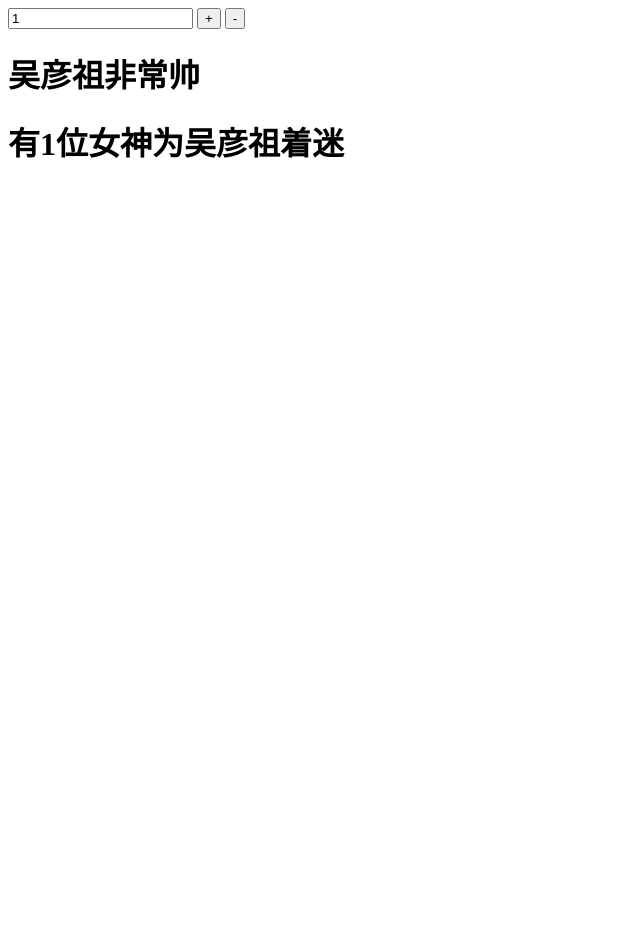
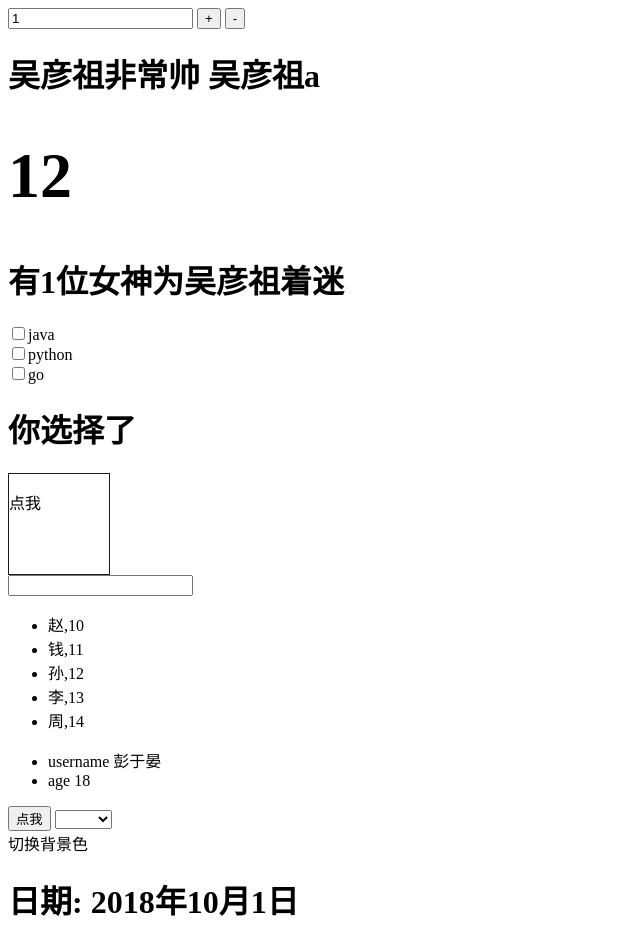
Before and after one commit to zrrd/js-demo, a website: page hello-vue/index.html in a window 1280 px wide. Shown: the whole page, without its empty margins (0-640 px from the left). Before the commit the page ends 800 px from the top, so only its background shows below. Drawn offline with nearby package versions, Linux system fonts and the light colour scheme.

Commit message:
feat(vue):vue基本内容学习 2

```diff
--- a/hello-vue/index.html
+++ b/hello-vue/index.html
@@ -1,37 +1,122 @@
 <!DOCTYPE html>
-<html lang="en" xmlns:v-on="http://www.w3.org/1999/xhtml">
+<!--suppress ALL -->
+<html lang="en">
 <head>
-  <meta charset="UTF-8">
+  <meta charset="UTF-8" xmlns:v-bind="http://www.w3.org/1999/xhtml"
+        xmlns:v-bind="http://www.w3.org/1999/xhtml" xmlns:v-on="http://www.w3.org/1999/xhtml"
+        xmlns:v-on="http://www.w3.org/1999/xhtml">
   <title>Title</title>
+  <style>
+    .red {
+      background-color: red;
+    }
+
+    .green {
+      background-color: green;
+    }
+  </style>
 </head>
-<script src="./node_modules/vue/dist/vue.js"></script>
 <body>
 <div id="app">
   <!--双向绑定  视图影响数据  数据影响视图-->
-  <input type="text"   v-model="num">
+  <input type="text" v-model="num"/>
   <button v-on:click="num++">+</button>
   <button v-on:click="jian()">-</button>
-  <h1>{{name}}非常帅</h1>
+
+
+  <!--{{ }}}插值表达式   不光是写model  也可以写js表达式 比如{{1+1}} {{name.substring(1)}} -->
+  <h1>{{name}}非常帅 <span v-text="name+'a'"></span> <span v-html="'<h1>12</h1>'"></span></h1>
   <h1>有{{num}}位女神为{{name}}着迷</h1>
+
+
+  <input type="checkbox" value="java" v-model="language" checked>java<br/>
+  <input type="checkbox" value="python" v-model="language">python<br/>
+  <input type="checkbox" value="go" v-model="language">go<br/>
+  <h1>
+    你选择了 {{language.join(',')}}
+  </h1>
+
+
+  <div @click="print('div')" style="width: 100px;height: 100px;border: 1px solid #1b1b1b">
+    <p @click.stop="print('p')">点我</p>
+  </div>
+  <input type="text" @keyup.13:="test()"/>
+
+
+  <ul>
+    <li v-for="user in users">
+      {{user.username}},{{user.age}}
+    </li>
+  </ul>
+  <ul>
+    <li v-for="(v,k) in person">{{k}} {{v}}</li>
+  </ul>
+  <button @click="show = !show">点我</button>
+  <div v-if="show">展示出来了</div>
+
+  <select v-model="color">
+    <option value="green">green</option>
+    <option value="red">red</option>
+  </select>
+  <div v-bind:class="color">切换背景色</div>
+
+
+  <h1>
+    日期: {{getDate}} <!--不需要用()-->
+  </h1>
 </div>
+</body>
+<script src="./node_modules/vue/dist/vue.js"></script>
 <script>
   const vm = new Vue({
     el: "#app",  //element
     data: {      //数据
       name: "彭于晏",
-      num: 1
+      num: 1,
+      language: [],
+      users: [
+        {age: 10, username: "赵"},
+        {age: 11, username: "钱"},
+        {age: 12, username: "孙"},
+        {age: 13, username: "李"},
+        {age: 14, username: "周"}
+      ],
+      person: {username: "彭于晏", age: 18},
+      show: false,
+      color: "",
+      date: 1543197810789  //时间戳
     },
-    methods:{
-      jian(){
+    methods: {
+      jian() {
+        //这里的this代表当前Vue对象
         console.log(this);
         this.num--;
+      },
+      print(meg) {
+        console.log(meg);
+      },
+      test() {
+        console.log("你点的是回车键");
       }
     },
-    created(){
+    created() {
       //创建实例后触发的生命周期钩子
-      this.name= "吴彦祖"
+      this.name = "吴彦祖"
+    },
+    computed:{  // 每当计算属性中用到的变量发生变化时,重新计算表达式结果  计算属性必须有返回值
+      getDate(){
+        var d = new Date(this.date);
+        return d.getFullYear() + "年" + d.getMonth() + "月" + d.getDay() + "日";
+      }
+    },
+    watch:{
+      date:{
+        deep: true,
+        handler(){
+          alert(this.date);
+        }
+      }
     }
   });
 </script>
-</body>
 </html>
```
